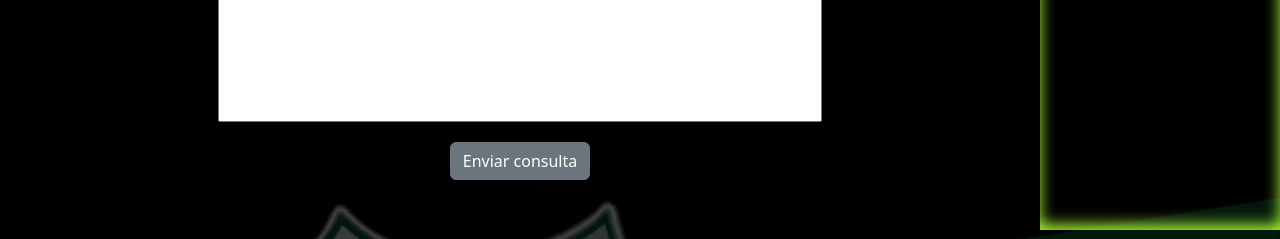
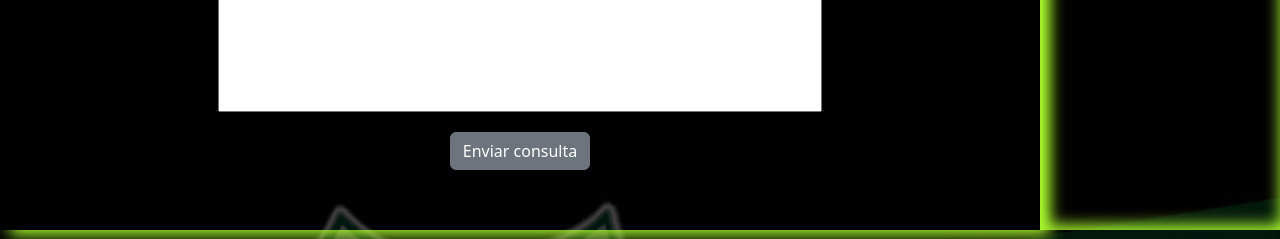
Before and after one commit to walsebdf/proyectopadilla, a website: page pages/contacto.html in a window 1280 px wide. Shown: the part 761-1000 px from the top of the page. Drawn offline with nearby package versions, Linux system fonts and the light colour scheme; a web font is replaced by a local one.

Commit message:
se corrigen detalles en general

```diff
--- a/styles/scss/styles.scss
+++ b/styles/scss/styles.scss
@@ -141,6 +141,7 @@ header{
     flex-wrap: wrap;
     justify-content: space-around;
     align-items: center;
+    padding-bottom: 20px;
     box-shadow: 10px 5px 15px $colorprincipal;
 }
 
@@ -303,6 +304,7 @@ td{
     flex-wrap: wrap;
     align-content: space-around;
     justify-content: center;
+    box-shadow: 10px 5px 15px $colorprincipal;
     tr{
         background: rgba(0, 0, 0, 0.753);
         td{
@@ -349,6 +351,7 @@ td{
     padding-top: 50px;
     padding-bottom: 75px;
     padding-left: 30px;
+    box-shadow: 10px 5px 15px $colorprincipal;
 }
 
 .jugador{
@@ -524,6 +527,7 @@ td{
     align-items: center;
     padding-top: 20px;
     padding-bottom: 50px;
+    box-shadow: 10px 5px 15px $colorprincipal;
     #name{
         width: 300px;
     }
@@ -541,7 +545,12 @@ td{
         height: 304px;
     }
     div{
+        display: flex;
+        flex-wrap: wrap;
+        flex-direction: row;
+        align-content: center;
         padding-top: 20px;
+        padding: 10px;
     }
 }
 
@@ -552,11 +561,7 @@ td{
     color: $colorprincipal;
     padding-top: 50px;
     background-color: rgba(0, 0, 0, 0.452);
-
 }
-
-
-
 
 /*End pagina de Contacto*/
 
```
Also changed, not shown: styles/css/styles.css, 1 other file.
